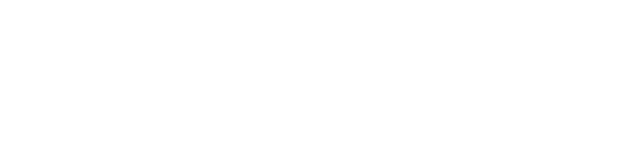
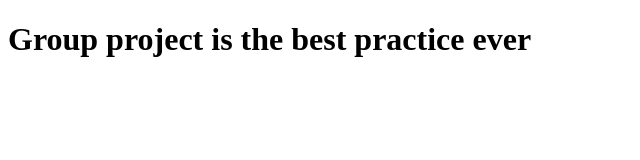
Before and after one commit to adembasharon/collaboration, a plain HTML site: page index.html in a window 1280 px wide. Shown: the whole page, without its empty margins (0-640 px from the left). Drawn offline with Linux system fonts and the light colour scheme.

Commit message:
done heading one

```diff
--- a/index.html
+++ b/index.html
@@ -10,7 +10,7 @@
 </head>
 <body>
     <!-- <section1> -->
-
+<h1>Group project is the best practice ever</h1>
     <!-- </section1> -->
 
 
```
